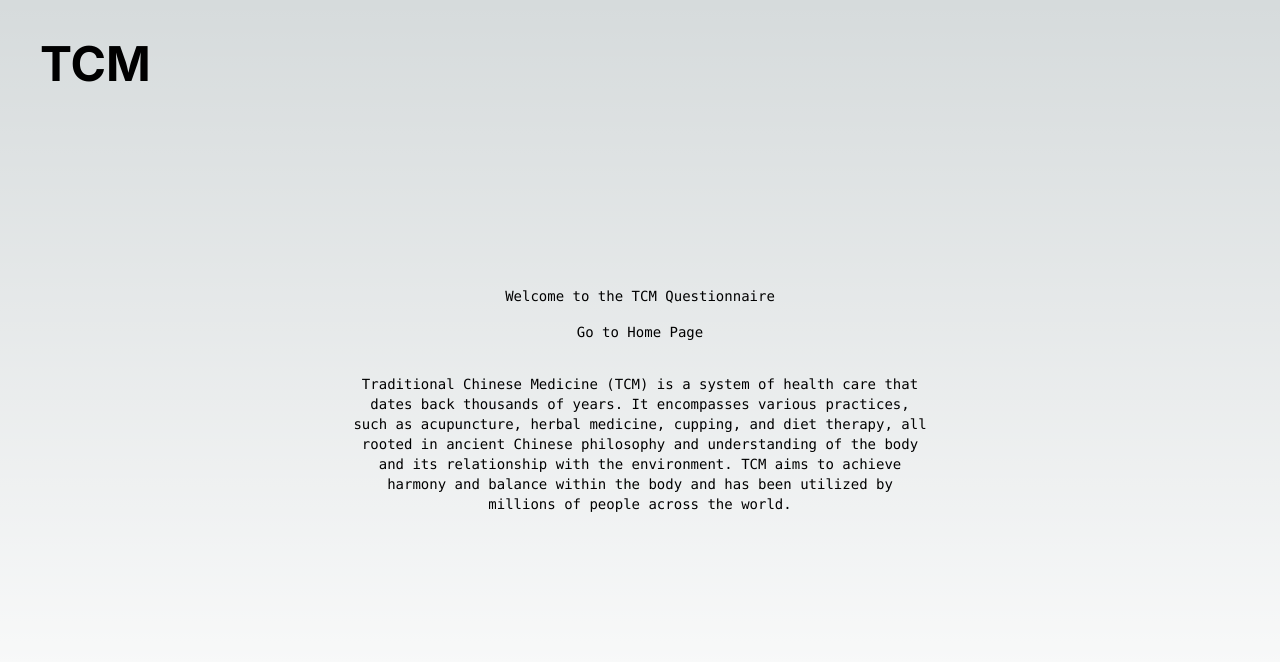
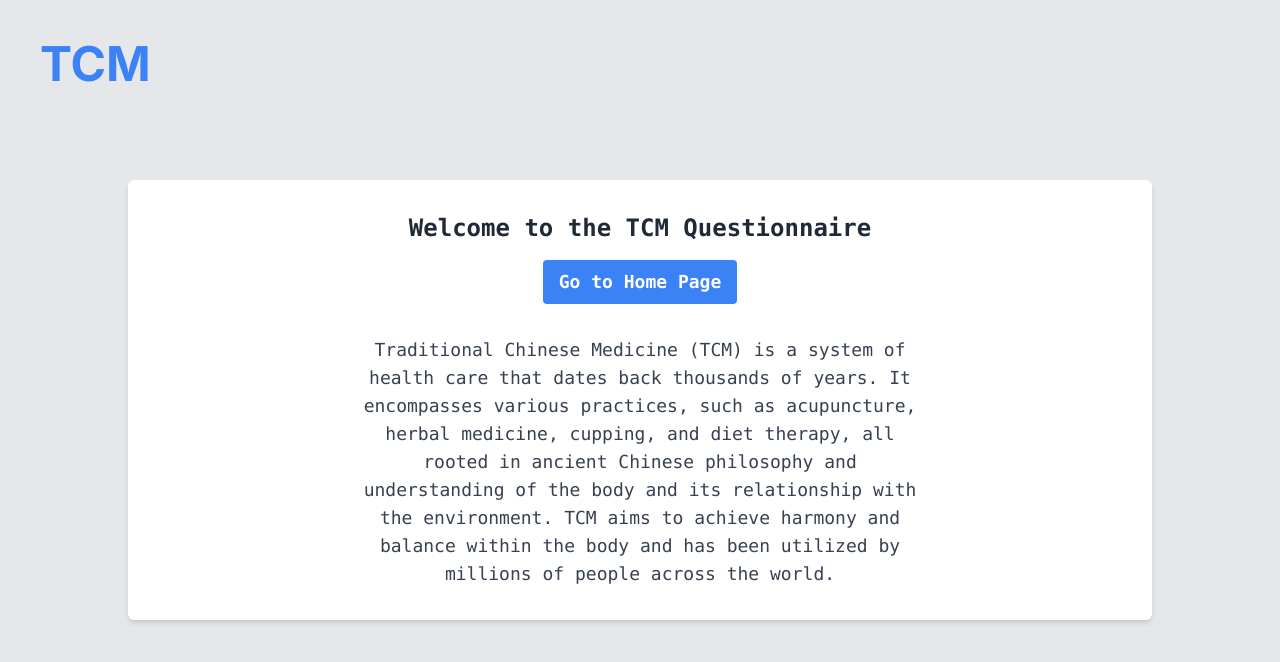
Before and after one commit to mexifly/tcm-website-user, a Next.js app: page / in a window 1280 px wide. Shown: the top 662 px of the page. Built offline with nearby package versions, Linux system fonts and the light colour scheme.

Commit message:
update the style of the welcome page

```diff
--- a/app/page.tsx
+++ b/app/page.tsx
@@ -3,7 +3,7 @@
 import React from 'react';
 
 export default function Home() {
-  const handleNavigation = (event: React.MouseEvent<HTMLAnchorElement>) => {
+  const handleNavigation = (event: React.MouseEvent<HTMLButtonElement>) => {
     event.preventDefault();
 
     const userAccepted = window.confirm("This is a test only");
@@ -14,17 +14,19 @@ export default function Home() {
   };
 
   return (
-    <main className="flex min-h-screen flex-col items-center justify-center p-24">
+    <main className="flex min-h-screen flex-col items-center justify-center p-24 bg-gray-200">
       <div className="absolute top-10 left-10">
-        <h1 className="text-5xl font-bold">TCM</h1>
+        <h1 className="text-5xl font-bold text-blue-500">TCM</h1>
       </div>
 
-      <div className="z-10 max-w-5xl w-full items-center justify-center font-mono text-sm text-center">
-        <p className="mb-4">
+      <div className="z-10 max-w-5xl w-full items-center justify-center font-mono text-lg text-center bg-white shadow-md rounded-md p-8">
+        <p className="mb-4 text-2xl font-semibold text-gray-800">
           Welcome to the TCM Questionnaire
         </p>
-        <a href='test/' onClick={handleNavigation}> Go to Home Page</a>
-        <p className="mt-8 max-w-xl mx-auto">
+        <button onClick={handleNavigation} className="bg-blue-500 hover:bg-blue-600 text-white font-semibold py-2 px-4 rounded">
+          Go to Home Page
+        </button>
+        <p className="mt-8 max-w-xl mx-auto text-gray-700">
           Traditional Chinese Medicine (TCM) is a system of health care that dates back thousands of years. It encompasses various practices, such as acupuncture, herbal medicine, cupping, and diet therapy, all rooted in ancient Chinese philosophy and understanding of the body and its relationship with the environment. TCM aims to achieve harmony and balance within the body and has been utilized by millions of people across the world.
         </p>
       </div>
```
